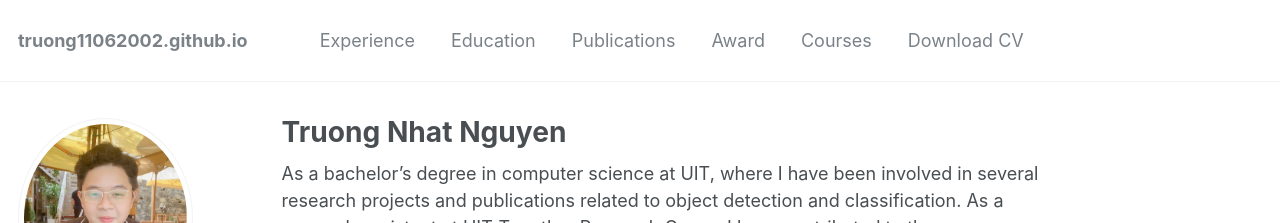
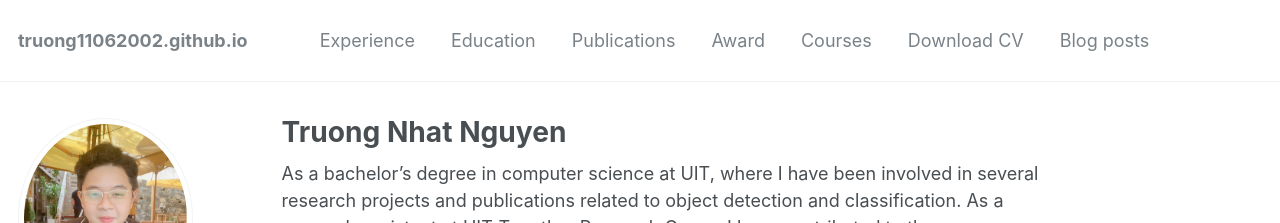
Before and after one commit to truong11062002/truong11062002.github.io, a Jekyll site: the page built from _pages/about.md, in a window 1280 px wide and 900 px high. Shown: the top 223 px of the window. Built offline with Jekyll 4.4.1, drawn with Linux system fonts in a browser that asks for light colours.

Commit message:
add navigation blog posts

```diff
--- a/_data/navigation.yml
+++ b/_data/navigation.yml
@@ -17,6 +17,9 @@ main:
 
   - title: "Download CV"
     url: "#cv"
+  - title: "Blog posts"
+    url: "/year-archive/"
+
   # - title: "CV"
   #   url: /cv/
 
```
